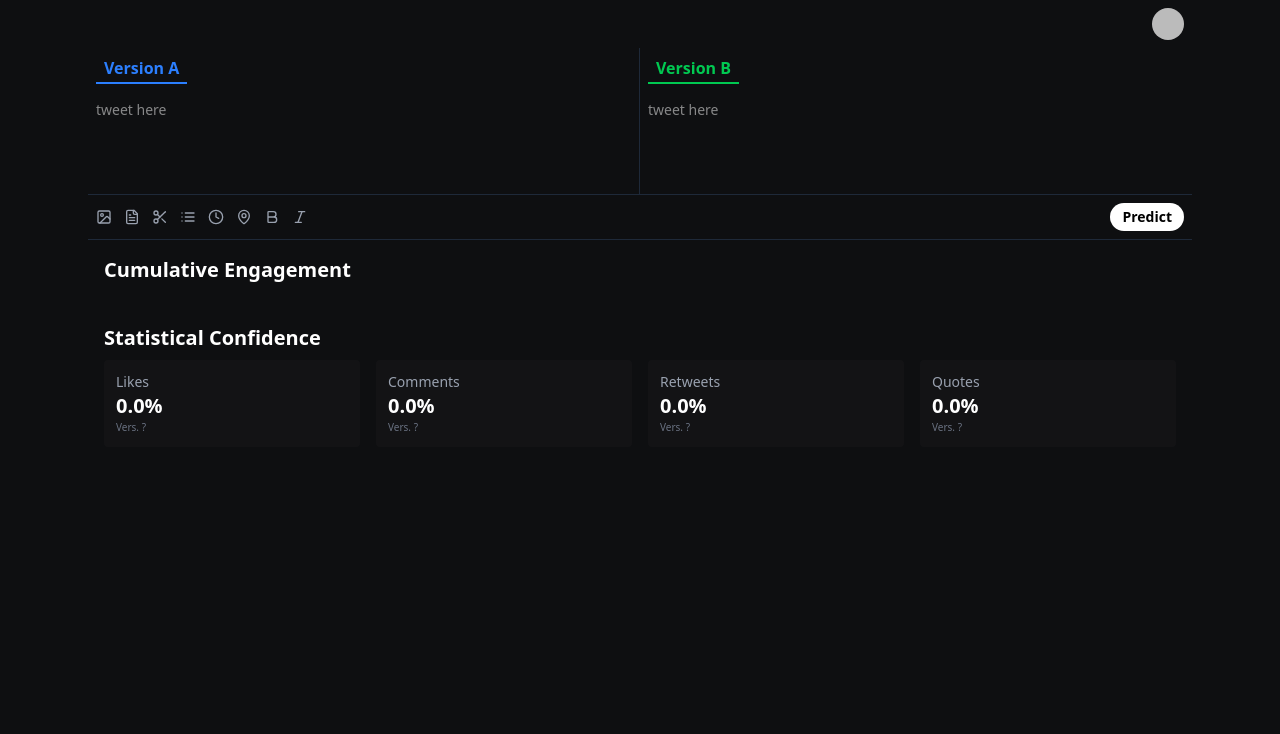
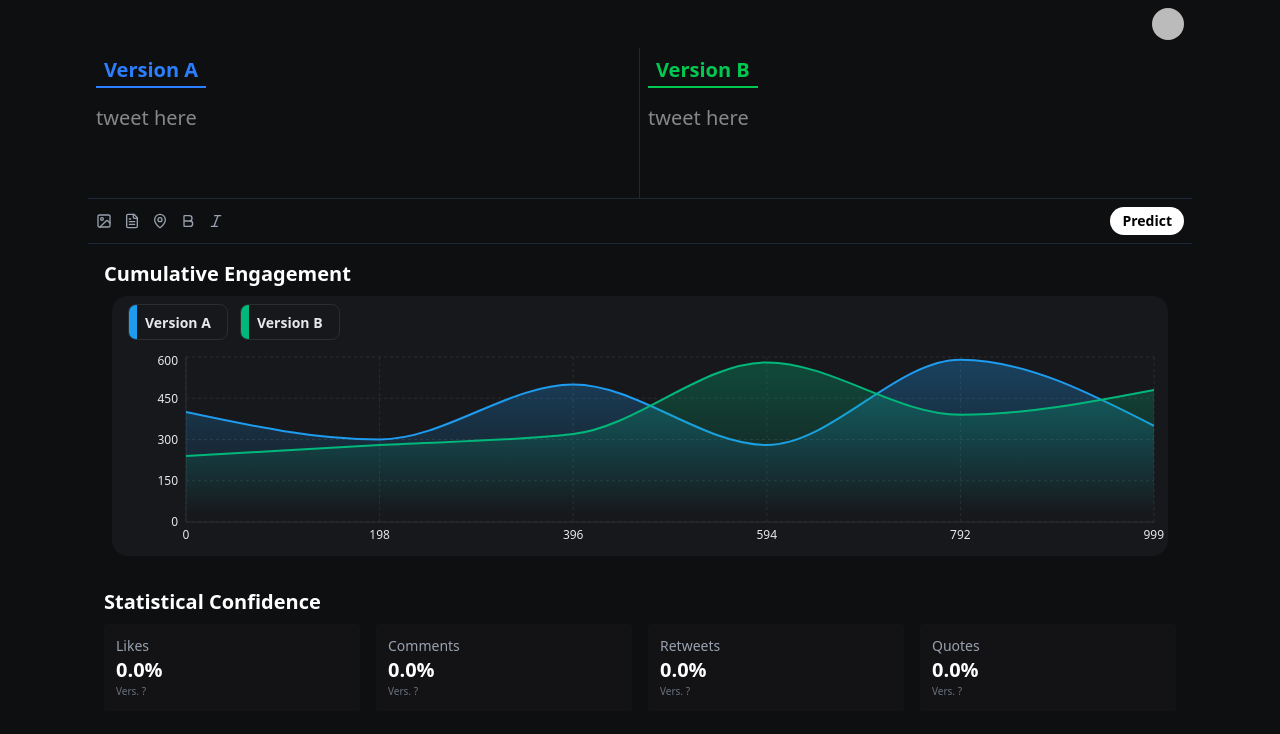
Before and after one commit to ahmvdev/tweetanalyze, a React (Vite) app: page /dashboard in a window 1280 px wide. Shown: the top 734 px of the page. Built offline with nearby package versions, Linux system fonts and the light colour scheme; no server answers; sample sign-in values are in the browser's storage.

Commit message:
dashboard ui complete

```diff
--- a/package.json
+++ b/package.json
@@ -21,6 +21,7 @@
     "react": "^19.0.0",
     "react-dom": "^19.0.0",
     "react-router-dom": "^7.2.0",
+    "recharts": "^2.15.1",
     "tailwind-merge": "^3.0.2",
     "tailwindcss": "^4.0.9",
     "tailwindcss-animate": "^1.0.7"
--- /dev/null
+++ b/src/components/chart.jsx
@@ -0,0 +1,171 @@
+import React from "react";
+import {
+  Area,
+  AreaChart,
+  CartesianGrid,
+  ResponsiveContainer,
+  Tooltip,
+  XAxis,
+  YAxis,
+} from "recharts";
+
+const data = [
+  { value: 0, versionA: 400, versionB: 240 },
+  { value: 198, versionA: 300, versionB: 280 },
+  { value: 396, versionA: 500, versionB: 320 },
+  { value: 594, versionA: 280, versionB: 580 },
+  { value: 792, versionA: 590, versionB: 390 },
+  { value: 999, versionA: 350, versionB: 480 },
+];
+
+const Card = ({ className, children }) => (
+  <div className={className}>{children}</div>
+);
+
+const CardHeader = ({ className, children }) => (
+  <div className={className}>{children}</div>
+);
+
+const CardContent = ({ className, children }) => (
+  <div className={className}>{children}</div>
+);
+
+const ChartContainer = ({ className, config, children }) => (
+  <div className={className}>{children}</div>
+);
+
+const ChartTooltip = ({ children }) => <div>{children}</div>;
+
+const ChartTooltipContent = ({ className, children }) => (
+  <div className={className}>{children}</div>
+);
+
+function CustomTooltip({ active, payload, label }) {
+  if (active && payload && payload.length) {
+    return (
+      <ChartTooltip>
+        <ChartTooltipContent className="bg-[#17181C] border border-[#2A2E31] text-[#E7E8E9]">
+          <div className="font-bold">{label}</div>
+          <div className="flex flex-col gap-1 mt-1">
+            <div className="flex items-center gap-2">
+              <div className="w-3 h-3 bg-[#1E9CF0] rounded-full"></div>
+              <span>Version A: {payload[0].value}</span>
+            </div>
+            <div className="flex items-center gap-2">
+              <div className="w-3 h-3 bg-[#00B87A] rounded-full"></div>
+              <span>Version B: {payload[1].value}</span>
+            </div>
+          </div>
+        </ChartTooltipContent>
+      </ChartTooltip>
+    );
+  }
+
+  return null;
+}
+
+function ChartComparison() {
+  return (
+    <Card className="bg-[#17181C] rounded-[16px] p-1 mx-1 sm:mx-2">
+      <CardHeader className="p-0">
+        <div className="flex justify-center sm:justify-start gap-3 mb-3 mt-1 ml-3">
+          <div className="flex items-center w-[90px] sm:w-[100px] h-[36px] bg-[#17181C] border border-[#2A2E31] rounded-[8px] overflow-hidden">
+            <div className="w-[8px] h-[36px] bg-[#1E9CF0]"></div>
+            <span className="text-[#E7E8E9] font-roboto text-[14px] font-bold ml-2">
+              Version A
+            </span>
+          </div>
+          <div className="flex items-center w-[90px] sm:w-[100px] h-[36px] bg-[#17181C] border border-[#2A2E31] rounded-[8px] overflow-hidden">
+            <div className="w-[8px] h-[36px] bg-[#00B87A]"></div>
+            <span className="text-[#E7E8E9] font-roboto text-[14px] font-bold ml-2">
+              Version B
+            </span>
+          </div>
+        </div>
+      </CardHeader>
+      <CardContent className="p-0">
+        <div className="h-[180px] sm:h-[200px]">
+          <ChartContainer
+            className="h-full"
+            config={{
+              theme: {
+                colors: {
+                  versionA: "#1E9CF0",
+                  versionB: "#00B87A",
+                },
+              },
+            }}
+          >
+            <ResponsiveContainer width="100%" height="100%">
+              <AreaChart
+                data={data}
+                margin={{
+                  top: 5,
+                  right: 10,
+                  left: 10,
+                  bottom: 0,
+                }}
+              >
+                <defs>
+                  <linearGradient
+                    id="colorVersionA"
+                    x1="0"
+                    y1="0"
+                    x2="0"
+                    y2="1"
+                  >
+                    <stop offset="5%" stopColor="#1E9CF0" stopOpacity={0.3} />
+                    <stop offset="95%" stopColor="#1E9CF0" stopOpacity={0} />
+                  </linearGradient>
+                  <linearGradient
+                    id="colorVersionB"
+                    x1="0"
+                    y1="0"
+                    x2="0"
+                    y2="1"
+                  >
+                    <stop offset="5%" stopColor="#00B87A" stopOpacity={0.3} />
+                    <stop offset="95%" stopColor="#00B87A" stopOpacity={0} />
+                  </linearGradient>
+                </defs>
+                <CartesianGrid strokeDasharray="3 3" stroke="#2A2E31" />
+                <XAxis
+                  dataKey="value"
+                  stroke="#E7E8E9"
+                  fontSize={12}
+                  tickLine={false}
+                  axisLine={{ stroke: "#2A2E31" }}
+                />
+                <YAxis
+                  stroke="#E7E8E9"
+                  fontSize={12}
+                  tickLine={false}
+                  axisLine={{ stroke: "#2A2E31" }}
+                />
+                <Tooltip content={<CustomTooltip />} />
+                <Area
+                  type="monotone"
+                  dataKey="versionA"
+                  stroke="#1E9CF0"
+                  fillOpacity={1}
+                  fill="url(#colorVersionA)"
+                  strokeWidth={2}
+                />
+                <Area
+                  type="monotone"
+                  dataKey="versionB"
+                  stroke="#00B87A"
+                  fillOpacity={1}
+                  fill="url(#colorVersionB)"
+                  strokeWidth={2}
+                />
+              </AreaChart>
+            </ResponsiveContainer>
+          </ChartContainer>
+        </div>
+      </CardContent>
+    </Card>
+  );
+}
+
+export default ChartComparison;
--- a/src/components/dashboard.jsx
+++ b/src/components/dashboard.jsx
@@ -12,16 +12,8 @@ import { auth } from "@/lib/firebase";
 import { useNavigate } from "react-router-dom";
 import { useState, useEffect } from "react";
 import InputCard from "@/components/ui/inputcard";
-import {
-  Image,
-  FileText,
-  Scissors,
-  List,
-  Clock,
-  MapPin,
-  Bold,
-  Italic,
-} from "lucide-react";
+import { Image, FileText, MapPin, Bold, Italic } from "lucide-react";
+import ChartComparison from "./chart";
 
 function Dashboard() {
   const navigate = useNavigate();
@@ -96,15 +88,6 @@ function Dashboard() {
             <FileText size={16} />
           </button>
           <button className="text-gray-400 hover:text-gray-200">
-            <Scissors size={16} />
-          </button>
-          <button className="text-gray-400 hover:text-gray-200">
-            <List size={16} />
-          </button>
-          <button className="text-gray-400 hover:text-gray-200">
-            <Clock size={16} />
-          </button>
-          <button className="text-gray-400 hover:text-gray-200">
             <MapPin size={16} />
           </button>
           <button className="text-gray-400 hover:text-gray-200">
@@ -121,6 +104,7 @@ function Dashboard() {
         </div>
         <div className="p-4">
           <h2 className="text-xl font-bold mb-2">Cumulative Engagement</h2>
+          <ChartComparison />
         </div>
         <div className="p-4">
           <h2 className="text-xl font-bold mb-2">Statistical Confidence</h2>
--- a/src/components/ui/inputcard.jsx
+++ b/src/components/ui/inputcard.jsx
@@ -1,5 +1,4 @@
 import { useState } from "react";
-import tweetImg from "@/assets/tweet2.png";
 
 function InputCard({ placeholder, title, color = "blue" }) {
   const [text, setText] = useState("");
@@ -13,7 +12,7 @@ function InputCard({ placeholder, title, color = "blue" }) {
     <div className="flex flex-col last:border-r-0 border-r border-gray-800">
       <div className="p-2">
         <h1
-          className={`font-bold text-base ${underlineColor} border-b-2 inline-block pb-0.5 px-2`}
+          className={`font-bold text-xl ${underlineColor} border-b-2 inline-block pb-0.5 px-2`}
         >
           {title}
         </h1>
@@ -23,7 +22,7 @@ function InputCard({ placeholder, title, color = "blue" }) {
           value={text}
           onChange={(e) => setText(e.target.value)}
           placeholder={placeholder}
-          className="w-full bg-transparent text-white text-sm resize-none outline-none min-h-[80px]"
+          className="w-full bg-transparent text-white text-xl resize-none outline-none min-h-[80px]"
         />
       </div>
     </div>
--- a/tailwind.config.js
+++ b/tailwind.config.js
@@ -17,6 +17,9 @@ module.exports = {
       },
     },
     extend: {
+      fontFamily: {
+        roboto: ["Roboto", "sans-serif"],
+      },
       colors: {
         border: "hsl(var(--border))",
         input: "hsl(var(--input))",
@@ -74,4 +77,4 @@ module.exports = {
     },
   },
   plugins: [require("tailwindcss-animate")],
-}
+};
```
Also changed, not shown: 1 other file (tests, documents, lock files or other folders).
